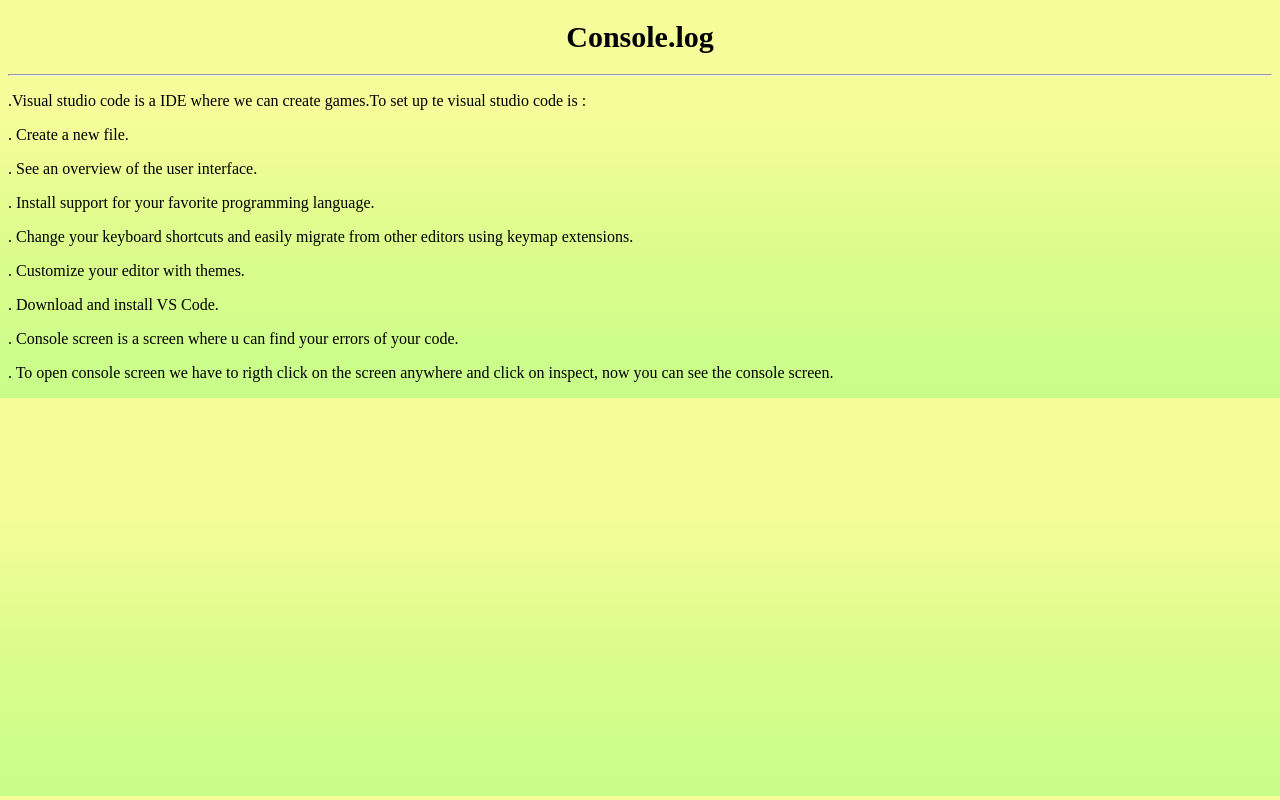
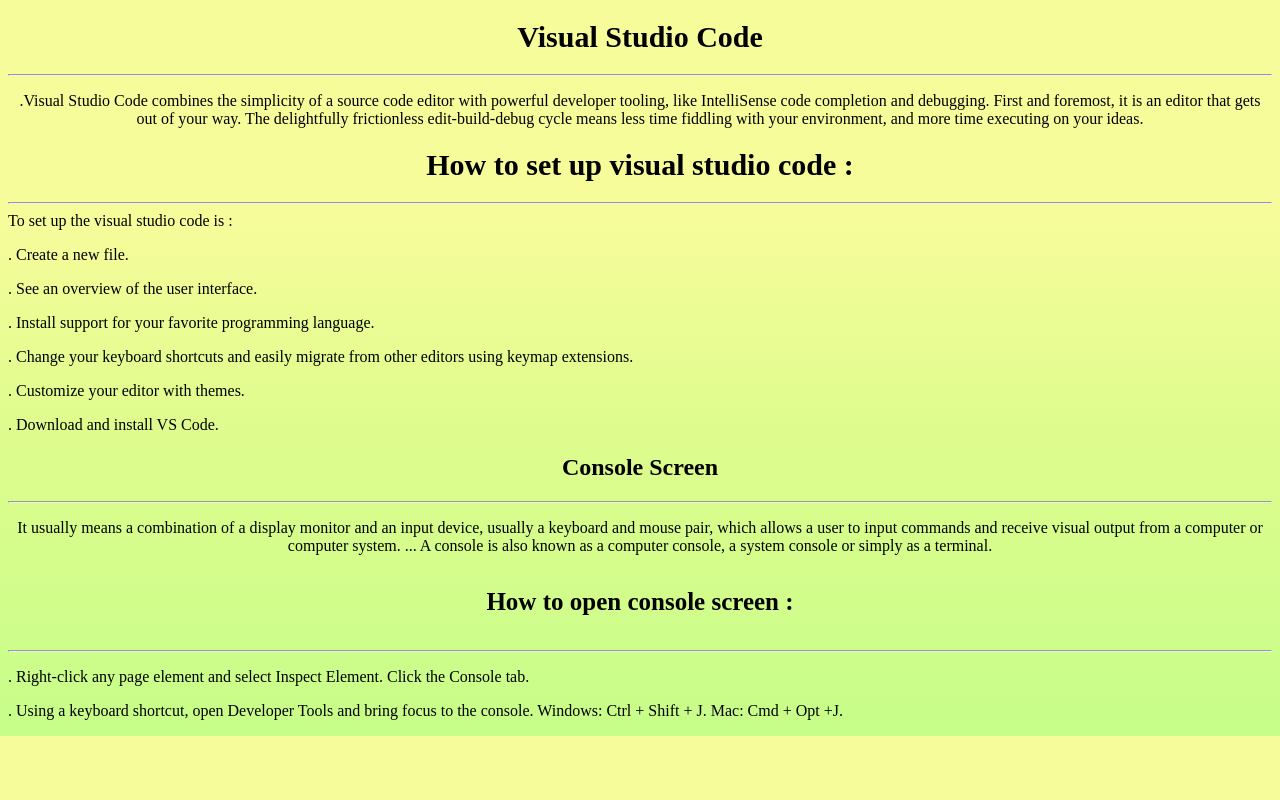
Before and after one commit to Riddhind/console.log-project_real, a plain HTML site: page index.html in a window 1280 px wide. Drawn offline with Linux system fonts and the light colour scheme.

Commit message:
Add files via upload

```diff
--- a/index.html
+++ b/index.html
@@ -5,12 +5,20 @@
         <title>Console.log</title>
 
     </head>
-    <center>   <h1>Console.log</h1>
+    <center>   <h1>Visual Studio Code</h1>
     <hr>
-    </center>
+
 
     <body>
-        <p>.Visual studio code is a IDE where we can create games.To set up te visual studio code is :
+        <p>.Visual Studio Code combines the simplicity of a source code editor with powerful developer tooling, like IntelliSense code completion and debugging.
+
+            First and foremost, it is an editor that gets out of your way. The delightfully frictionless edit-build-debug cycle means less time fiddling with your environment, and more time executing on your ideas.
+
+            <h1>How to set up visual studio code :</h1>
+            <hr>
+        </center>
+
+            To set up the visual studio code is :
 
 
         <p>  . Create a new file.
@@ -19,10 +27,25 @@
                      <p>. Change your keyboard shortcuts and easily migrate from other editors using keymap extensions.
                          <p>  . Customize your editor with themes.</p>
                          . Download and install VS Code.
-                         <p>  <p>. Console screen is a screen where u can find your errors of your code.
-                             <p>       . To open console screen we have to rigth click on the screen
-                                 anywhere and click on inspect, now you can see the console screen. </p>
-                       </p></p>
+                         <center>
+                            <h2>Console Screen </h2>
+                            <hr>
+
+
+
+
+                         <p>  <p> It usually means a combination of a display monitor and an input device, usually a keyboard and mouse pair, which allows a user to input commands and receive visual output from a computer or computer system. ... A console is also known as a computer console, a system console or simply as a terminal.
+                        </center>
+                        <center>
+
+                          <h4>How to open console screen :</h4>
+                          <hr>
+                        </center>
+                       </p>
+                    . Right-click any page element and select Inspect Element. Click the Console tab.
+                    <p> . Using a keyboard shortcut, open Developer Tools and bring focus to the console. Windows: Ctrl + Shift + J. Mac: Cmd + Opt +J.</p>
+
+                    </p>
                      </p></p></p>
 
 
--- a/style.css
+++ b/style.css
@@ -9,3 +9,6 @@ body{
 hr{
     color: black;
 }
+h4{
+    font-size: 25px;
+}
```
